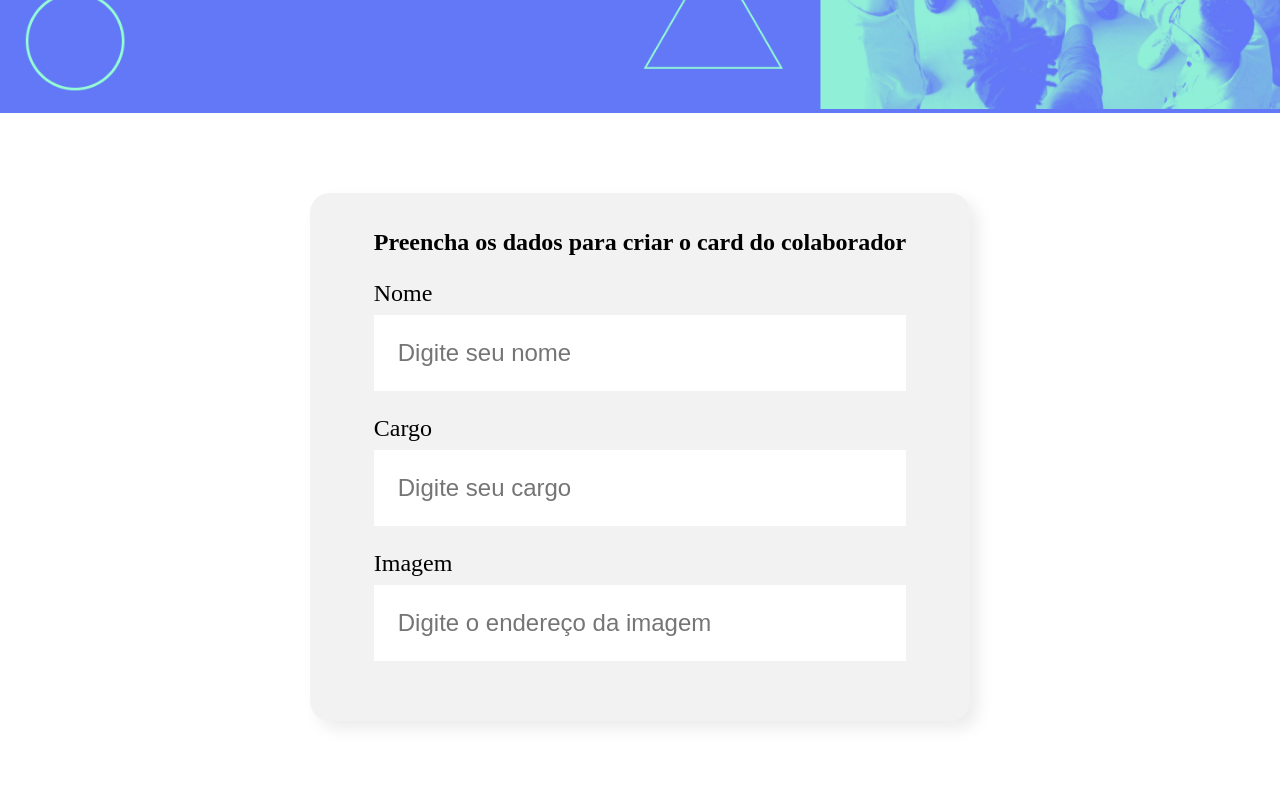
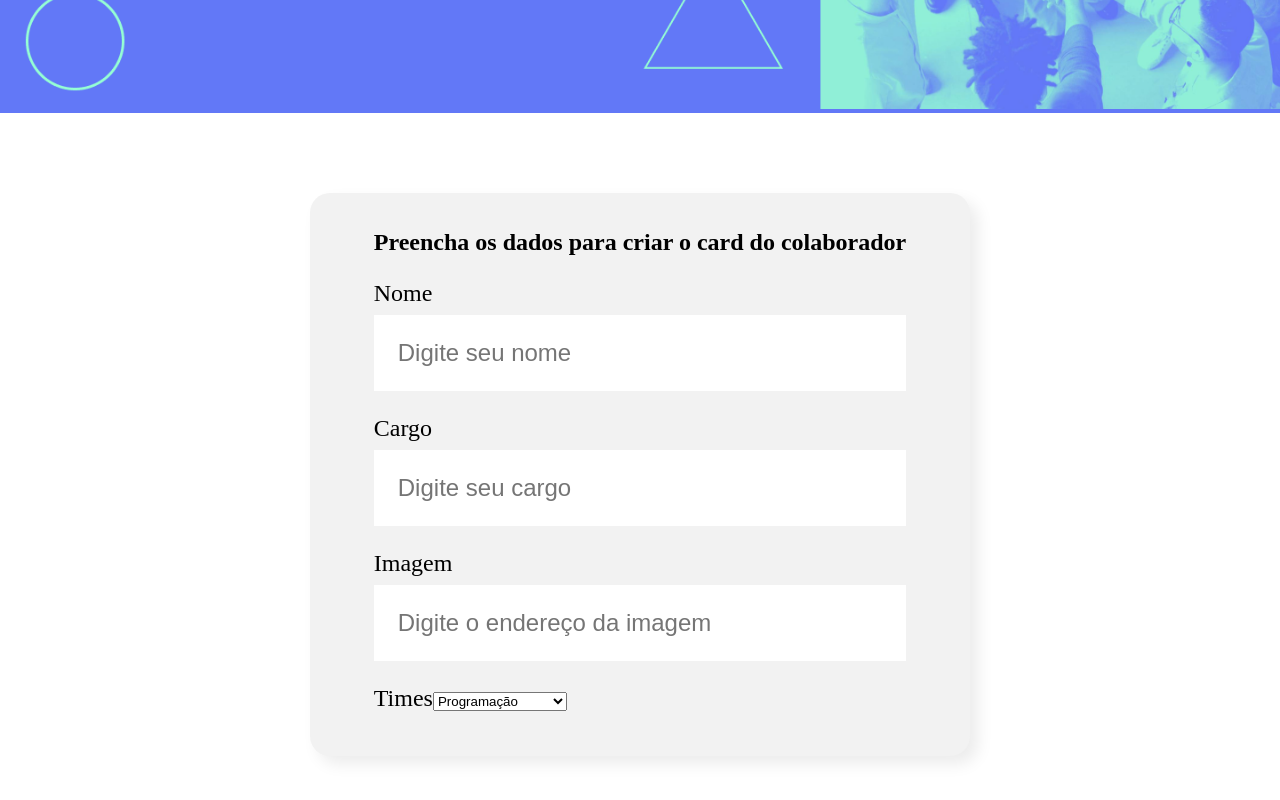
Before and after one commit to Julia-Figueiredo/React-Organo, a React (Vite) app: page / in a window 1280 px wide. Shown: the part 385-1185 px from the top of the page. Built offline with nearby package versions, Linux system fonts and the light colour scheme.

Commit message:
Feito até o minuto 18 da lista dos times

```diff
--- a/src/componentes/Formulario/index.jsx
+++ b/src/componentes/Formulario/index.jsx
@@ -1,7 +1,9 @@
 import CampoTexto from "../CampoTexto";
+import ListaSuspensa from "../ListaSuspensa";
 import "./Formulario.css";
 
 const Formulario = () => {
+  const times = ['Programação', 'Front-End', 'Data Science', 'Devops', 'UX e Design', 'Mobile', 'Inovação e Gestão'];
   return (
     <section className="formulario">
       <form>
@@ -9,6 +11,7 @@
         <CampoTexto label="Nome" placeholder="Digite seu nome" />
         <CampoTexto label="Cargo" placeholder="Digite seu cargo" />
         <CampoTexto label="Imagem" placeholder="Digite o endereço da imagem" />
+        <ListaSuspensa label="Times" itens={times}/>
       </form>
     </section>
   );
--- /dev/null
+++ b/src/componentes/ListaSuspensa/ListaSuspensa.css
@@ -0,0 +1,16 @@
+.lista-suspensa{
+    display: block;
+    margin-bottom: 8px;
+    font-size: 24px;
+  }
+}
+
+.lista-suspensa input{
+    background-color: #fff;
+    box-shadow: 1opx 0px 30px rgba(0, 0, 0, 0.06);
+    width: 100%;
+    border: none;
+    font-size: 24px;
+    padding: 24px;
+    box-sizing: border-box;
+}
--- /dev/null
+++ b/src/componentes/ListaSuspensa/index.jsx
@@ -0,0 +1,16 @@
+import './ListaSuspensa.css'
+
+const ListaSuspensa = (props) => {
+    return(
+        <div className="lista-suspensa">
+            <label>
+                {props.label}
+            </label>
+                <select>
+                        {props.itens.map(item => <option key={item}>{item}</option>)}
+                </select>
+        </div>
+    )
+}
+
+export default ListaSuspensa
```
